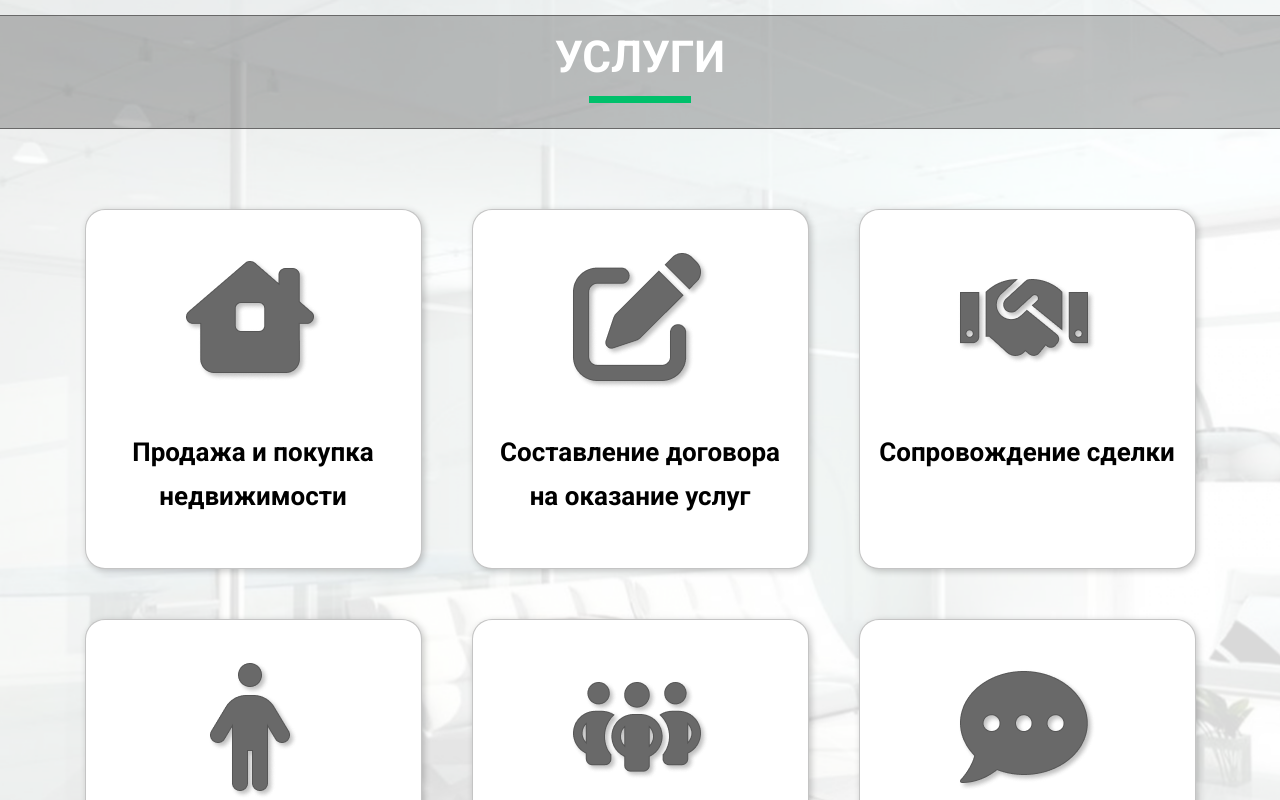
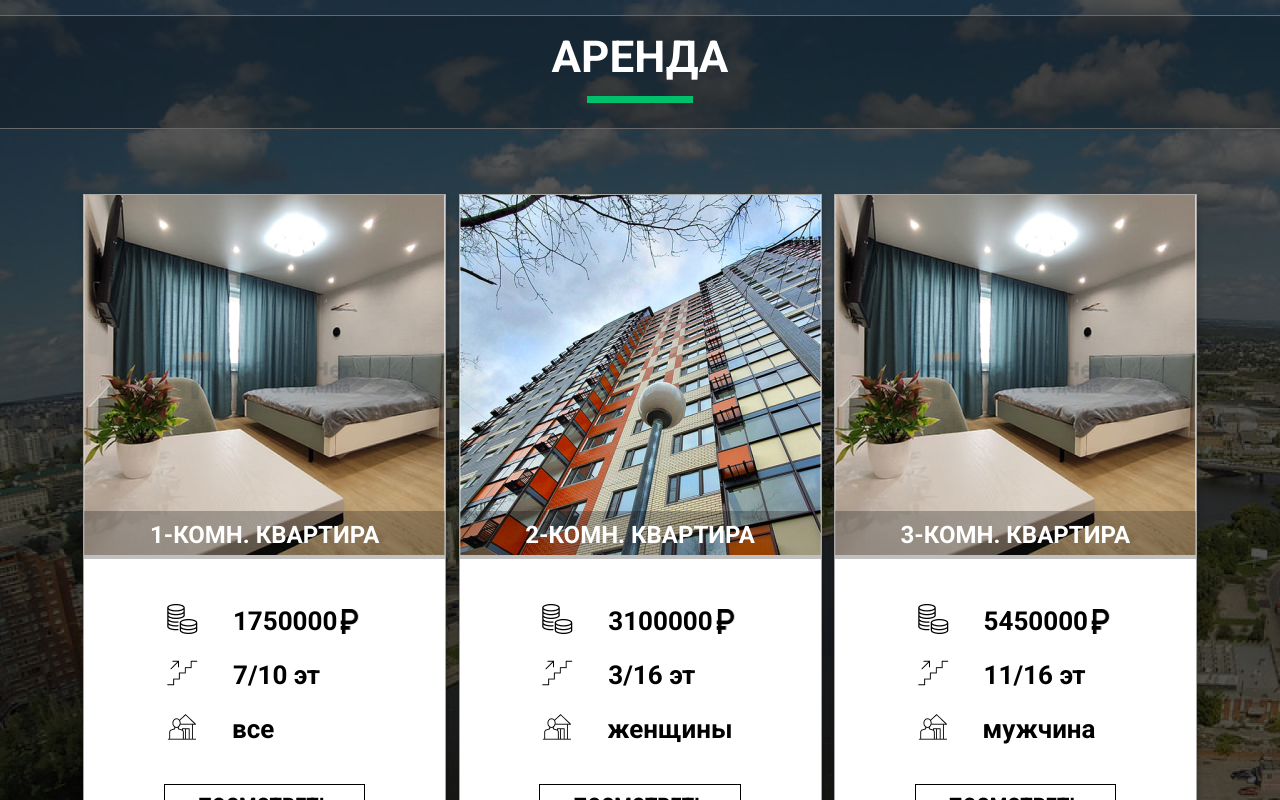
Before and after one commit to alexsmith-proff/DIVA, a Next.js app in the folder client/: page / in a window 1280 px wide. Shown: the part 1100-1900 px from the top of the page. Built offline with nearby package versions, Linux system fonts and the light colour scheme.

Commit message:
Add ArendaSection component.

```diff
--- /dev/null
+++ b/client/components/ArendaCardsList/ArendaCardsList.module.scss
@@ -0,0 +1,59 @@
+.list{
+    display: grid;
+    grid-template-columns: repeat(auto-fit, minmax(360px, 1fr));
+    grid-gap: 15px;
+    justify-items: center;
+    padding: 65px 0 85px;
+}
+.description {
+    display: flex;
+    justify-content: center;
+}
+.listItems {
+    padding: 45px 0 38px;
+}
+.item {
+    display: flex;
+    align-items: center;
+    margin-bottom: 20px;
+    &Text {
+        font-size: 26px;
+        font-weight: bold;
+    }
+}
+.item:last-child {
+    margin-bottom: 0;
+}
+.itemIco {
+    margin-right: 35px;
+}
+.ruble {
+    width: 25px;
+    height: 25px;
+}
+@media screen and (max-width: 1024px) {
+    .list{
+        grid-gap: 50px;
+    }
+}
+@media screen and (max-width: 480px) {
+    .list{
+        grid-template-columns: repeat(auto-fit, minmax(300px, 1fr));
+    }
+    .listItems {
+        padding: 30px 0 30px;
+    }
+    .item {
+        margin-bottom: 20px;
+        &Text {
+            font-size: 20px;
+        }
+    }
+    .itemIco {
+        margin-right: 25px;
+    }
+    .ruble {
+        width: 20px;
+        height: 20px;
+    }
+}
--- /dev/null
+++ b/client/components/ArendaCardsList/ArendaCardsList.tsx
@@ -0,0 +1,53 @@
+import React from 'react'
+import { IFlat } from '../../interfaces/flats';
+import Card from '../Card/Card';
+
+import s from './ArendaCardsList.module.scss'
+
+type ArendaCardsListProps = {
+    flats: IFlat[],
+}
+
+const ArendaCardsList: React.FC<ArendaCardsListProps> = ({ flats }) => {
+    return (
+        <div className={s.list}>
+            {
+                flats.map((item, index) => (
+                    <Card rooms={item.rooms} mainImgUrl={item.mainImgUrl} url={item.url} key={index}>
+                        <div className={s.description}>
+                            <ul className={s.listItems}>
+                                <li className={s.item}>
+                                    <div className={s.itemIco}>
+                                        <img src="img/coins-ico.png" alt="coins-ico" />
+                                    </div>
+                                    <div className={s.itemText}>
+                                        {item.price}
+                                    </div>
+                                    <img className={s.ruble} src="img/ruble.png" alt="ruble-img" />
+                                </li>
+                                <li className={s.item}>
+                                    <div className={s.itemIco}>
+                                        <img src="img/floor-ico.png" alt="floor-ico" />
+                                    </div>
+                                    <div className={s.itemText}>
+                                        {item.curentFloor}/{item.maxFloor} эт
+                                    </div>
+                                </li>
+                                <li className={s.item}>
+                                    <div className={s.itemIco}>
+                                        <img src="img/residents-ico.png" alt="residents-ico" />
+                                    </div>
+                                    <div className={s.itemText}>
+                                        {item.roomers}
+                                    </div>
+                                </li>
+                            </ul>
+                        </div>
+                    </Card>
+                ))
+            }
+        </div>
+    );
+};
+
+export default ArendaCardsList;
--- a/client/components/ArendaSection/ArendaSection.module.scss
+++ b/client/components/ArendaSection/ArendaSection.module.scss
@@ -0,0 +1,9 @@
+.section{
+    background: url("/img/rent_bg.png") no-repeat;
+    background-size: cover;
+}
+.btn{
+    display: flex;
+    justify-content: center;
+    padding-bottom: 60px;
+}
--- a/client/components/ArendaSection/ArendaSection.tsx
+++ b/client/components/ArendaSection/ArendaSection.tsx
@@ -1,12 +1,65 @@
 import React from 'react'
+import { TypeBtn, TypeColor, TypeRoomers, TypeTransaction } from '../../interfaces/enums';
+import { IFlat } from '../../interfaces/flats';
+import ArendaCardsList from '../ArendaCardsList/ArendaCardsList';
+import Btn from '../Btn/Btn';
+import SectionTitle from '../SectionTitle/SectionTitle';
 
 import s from './ArendaSection.module.scss'
+
+const arendaFlats: IFlat[] = [
+    {
+        _id: '1',
+        transactionType: TypeTransaction.Sale,
+        rooms: 1,
+        price: 1750000,
+        roomers: TypeRoomers.All,
+        curentFloor: 7,
+        maxFloor: 10,
+        mainImgUrl: 'img/sale1.png',
+        url: '/'
+    },
+    {
+        _id: '1',
+        transactionType: TypeTransaction.Sale,
+        rooms: 2,
+        price: 3100000,
+        roomers: TypeRoomers.Females,
+        curentFloor: 3,
+        maxFloor: 16,
+        mainImgUrl: 'img/sale2.png',
+        url: '/'
+    },
+    {
+        _id: '1',
+        transactionType: TypeTransaction.Sale,
+        rooms: 3,
+        price: 5450000,
+        roomers: TypeRoomers.Male,
+        curentFloor: 11,
+        maxFloor: 16,
+        mainImgUrl: 'img/sale1.png',
+        url: '/'
+    },
+]
 
 type ArendaSectionProps = {}
 
 const ArendaSection: React.FC<ArendaSectionProps> = () => {
     return (
-        <div>
+        <div className={s.section}>
+            <SectionTitle backgroundColor={TypeColor.black}>
+                Аренда
+            </SectionTitle>
+            <div className="container">
+                <ArendaCardsList flats={arendaFlats} />
+                <div className={s.btn}>
+                    <Btn longText={true} typeBtn={TypeBtn.ToLink} link="/">
+                        Посмотреть все варианты
+                    </Btn>
+                </div>
+
+            </div>
 
         </div>
     );
--- a/client/components/ServiceSection/ServiceSection.tsx
+++ b/client/components/ServiceSection/ServiceSection.tsx
@@ -10,7 +10,7 @@ type ServiceSectionProps = {}
 const ServiceSection: React.FC<ServiceSectionProps> = () => {
     return (
         <div className={s.section}>
-            <SectionTitle backgroundColor={TypeColor.black}>
+            <SectionTitle backgroundColor={TypeColor.white}>
                 услуги
             </SectionTitle>
             <div className="container">
--- a/client/interfaces/enums.ts
+++ b/client/interfaces/enums.ts
@@ -13,12 +13,12 @@ export enum TypeColor {
 
 // Квартиранты
 export enum TypeRoomers {
-    Male,     // Один мужчина/парень
-    Males,    // Мужчины/парни
-    Female,   // одна женщина/девушка
-    Females,  // Женщины/девушки
-    Students, // Студенты
-    All,      // Все
+    Male = 'мужчина',     // Один мужчина/парень
+    Males = 'мужчины',    // Мужчины/парни
+    Female = 'женщина',   // одна женщина/девушка
+    Females = 'женщины',  // Женщины/девушки
+    Students = 'студенты', // Студенты
+    All = 'все',      // Все
 }
 
 // Тип сделки
```
Also changed, not shown: client/public/img/rent_bg.png (added), client/public/img/residents-ico.png (added).
